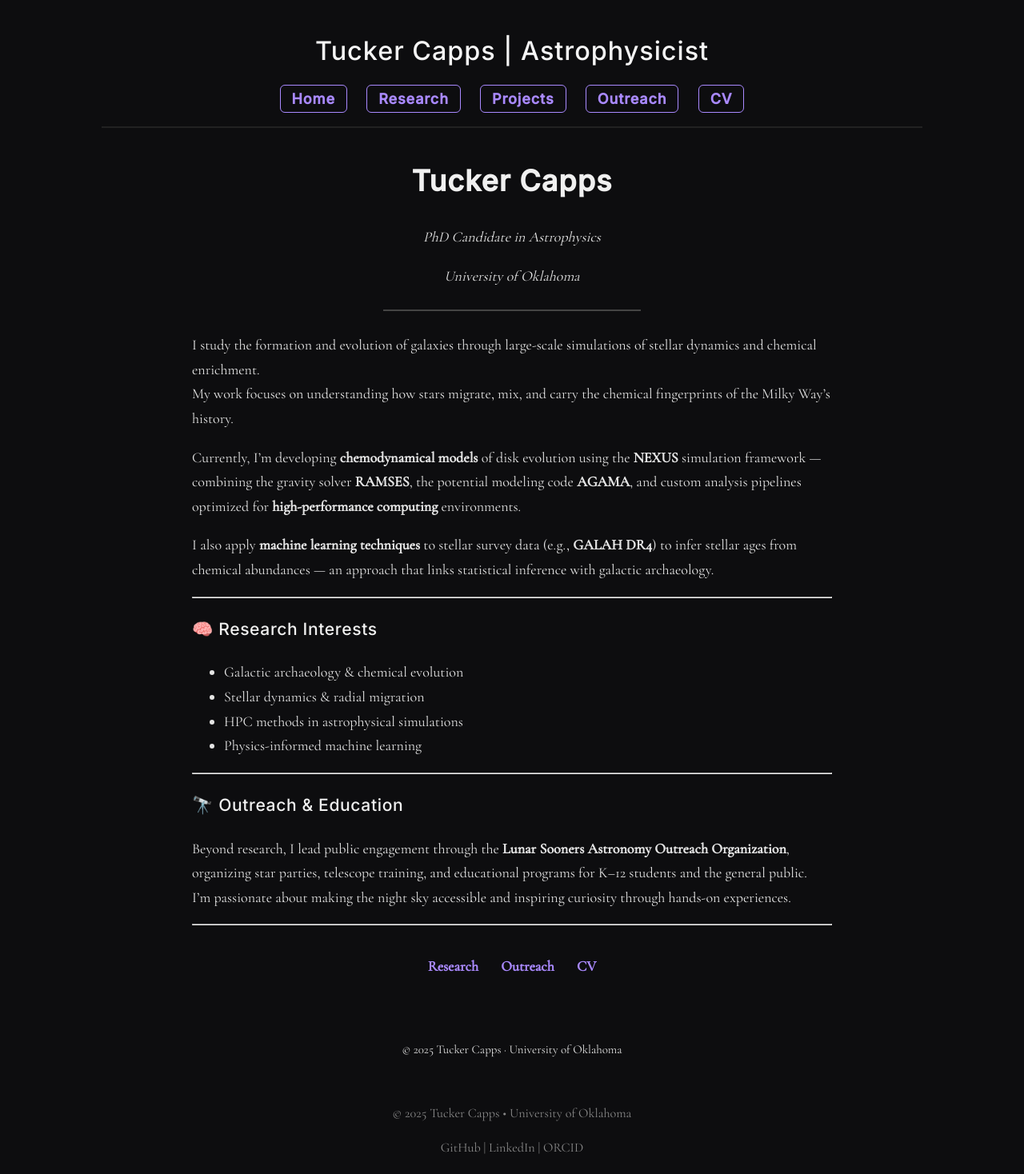
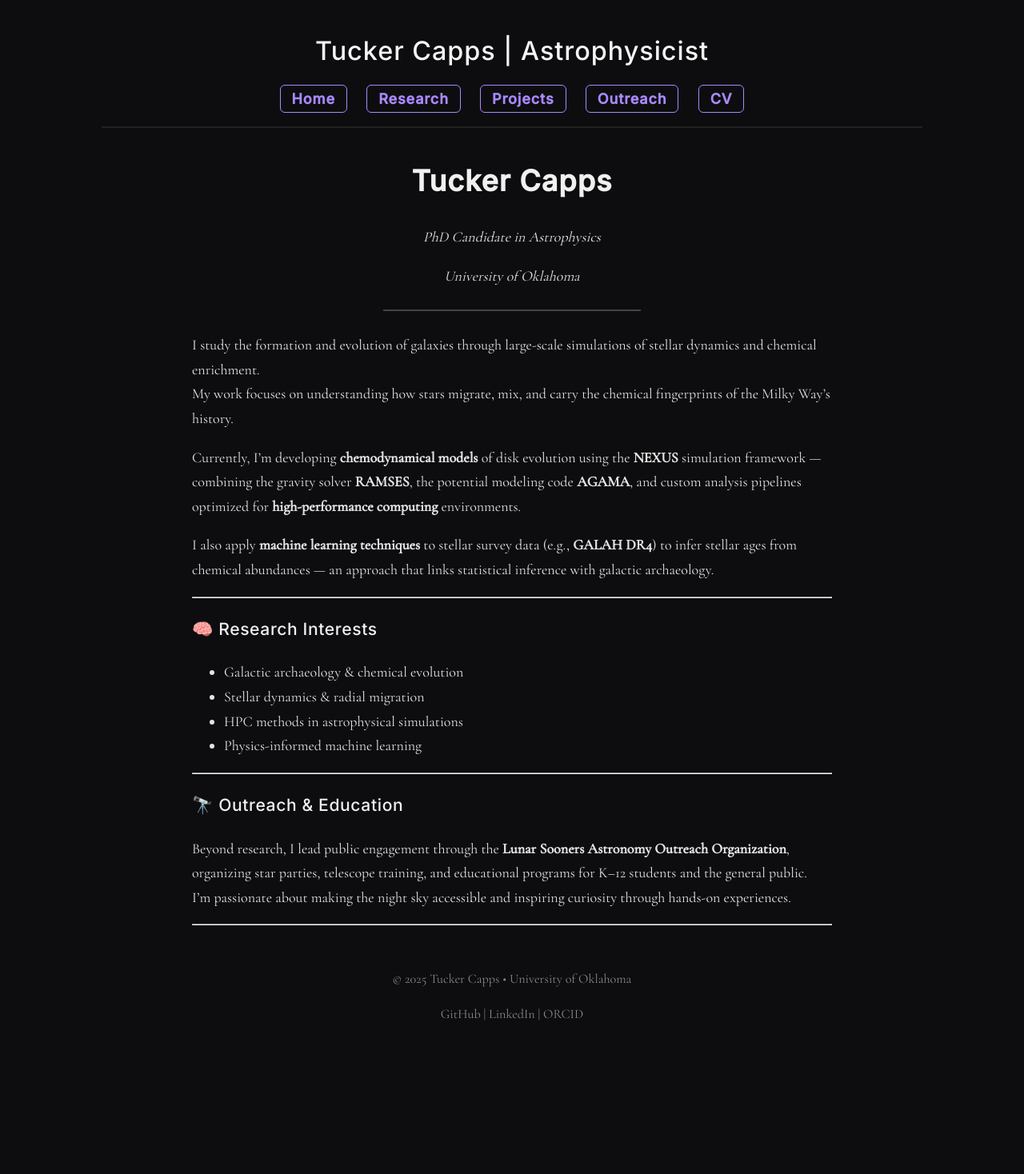
Before and after one commit to tuckwise/tuckwise.github.io, a Jekyll site: the page built from index.md, in a window 1280 px wide. Shown: the whole page at 80% size. Built offline with Jekyll 4.4.1, drawn with Linux system fonts in a browser that asks for light colours; after the commit the page ends 1301 px from its top, so only the background shows below that.

Commit message:
Update index.md

```diff
--- a/index.md
+++ b/index.md
@@ -35,17 +35,3 @@ Beyond research, I lead public engagement through the **Lunar Sooners Astronomy
 I’m passionate about making the night sky accessible and inspiring curiosity through hands-on experiences.
 
 ---
-
-<div align="center" style="margin-top:2rem;">
-
-<a href="/research" style="margin:0 12px; text-decoration:none; color:#a989ff; font-weight:600;">Research</a>
-<a href="/outreach" style="margin:0 12px; text-decoration:none; color:#a989ff; font-weight:600;">Outreach</a>
-<a href="/cv" style="margin:0 12px; text-decoration:none; color:#a989ff; font-weight:600;">CV</a>
-
-</div>
-
-<br>
-
-<div align="center">
-<sub>© {{ site.time | date: "%Y" }} Tucker Capps · University of Oklahoma</sub>
-</div>
```
